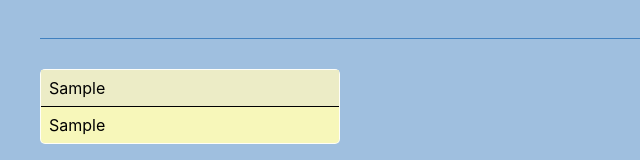
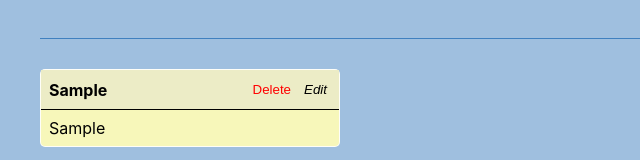
Before and after one commit to DorSarel/NoteApp_React, a React (Create React App) app: page / in a window 1280 px wide. Both pictures are taken after typing "Sample", "Sample" into the empty fields and a click on the button "Place a note". Shown: the part 171-331 px from the top of the page, without its empty margins (0-640 px from the left). Built offline with nearby package versions, Linux system fonts and the light colour scheme.

Commit message:
add delete & edit button to note

```diff
--- a/src/components/Note/index.js
+++ b/src/components/Note/index.js
@@ -3,7 +3,13 @@ import './style.scss';
 
 export const Note = ({ title, body }) => (
   <div className='note'>
-    <div className='note__header'>{title}</div>
+    <div className='note__header'>
+      <h5>{title}</h5>
+      <div className='header__buttons'>
+        <button className='btn btn--delete'>Delete</button>
+        <button className='btn btn--edit'>Edit</button>
+      </div>
+    </div>
     <div className='note__body'>{body}</div>
   </div>
 );
--- a/src/components/Note/style.scss
+++ b/src/components/Note/style.scss
@@ -7,7 +7,13 @@
   &__header {
     border-bottom: 1px solid #000;
     background-color: var(--color2-bright);
+    display: flex;
+    align-items: center;
     padding: 8px;
+
+    h5 {
+      font-size: 16px;
+    }
   }
 
   &__body {
@@ -18,3 +24,27 @@
     margin-right: 8px;
   }
 }
+
+.header__buttons {
+  margin-left: auto;
+}
+
+.header__buttons button:not(:last-child) {
+  margin-right: 5px;
+}
+
+.btn {
+  border: none;
+  background-color: transparent;
+  cursor: pointer;
+  padding: 4px;
+  outline: none;
+
+  &--delete {
+    color: red;
+  }
+
+  &--edit {
+    font-style: italic;
+  }
+}
```
